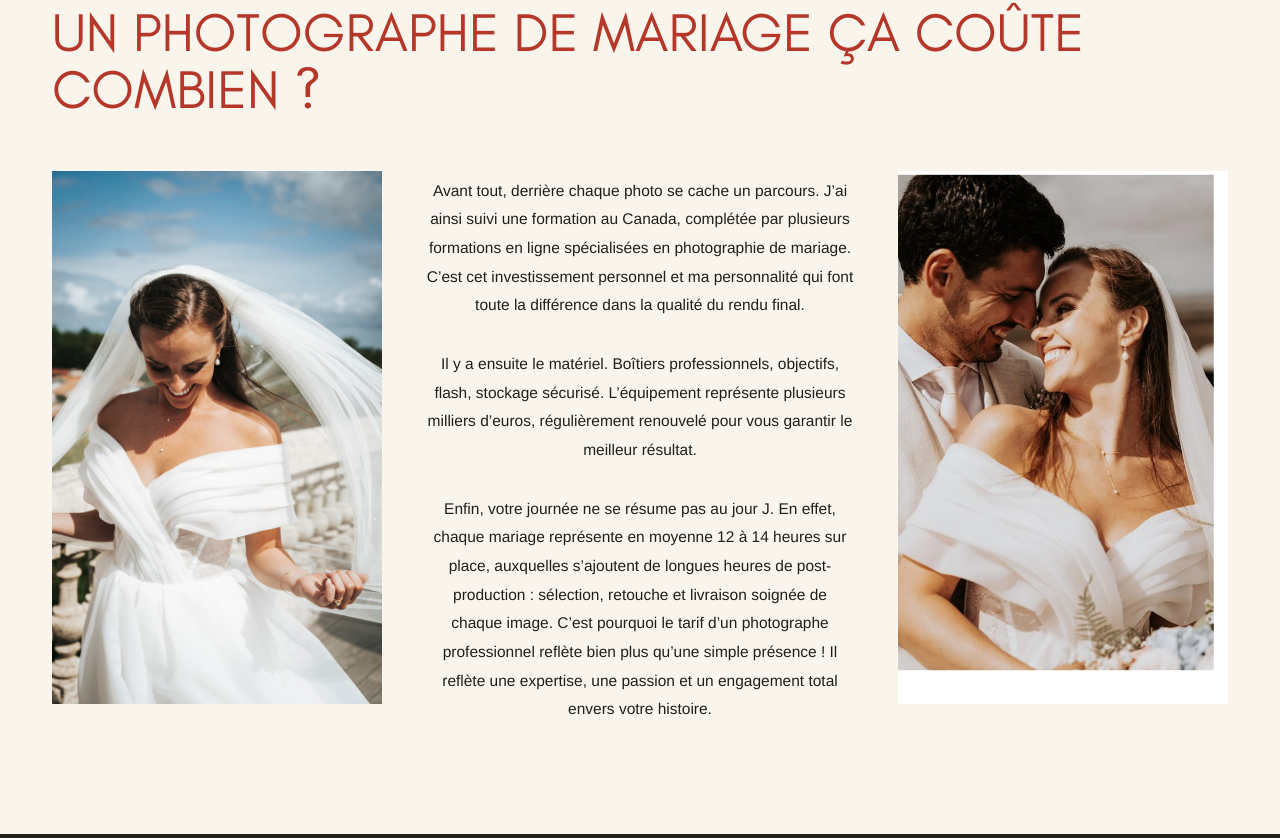
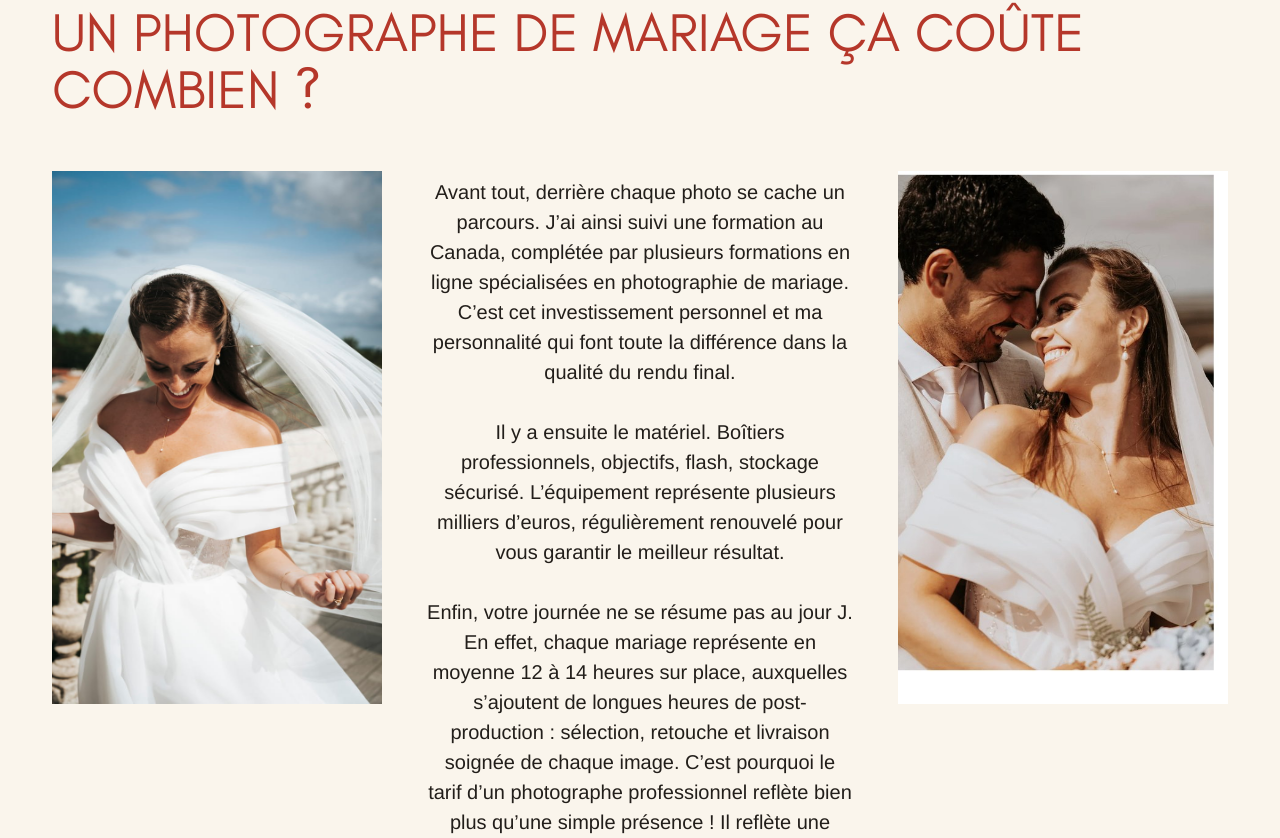
Before and after one commit to saslandeco-cmyk/tioto-photographe, a Next.js app: page / in a window 1280 px wide. Shown: the part 5562-6400 px from the top of the page. Built offline with nearby package versions, Linux system fonts and the light colour scheme.

Commit message:
Update Pricing.module.css

```diff
--- a/app/components/Pricing.module.css
+++ b/app/components/Pricing.module.css
@@ -36,8 +36,8 @@
 
 .text p {
   font-family: var(--font-arimo);
-  font-size: 15.5px;
-  line-height: 1.85;
+  font-size: 20px;
+  line-height: 1.5;
   color: var(--ink);
   text-align: center;
   margin: 0 0 30px;
```
